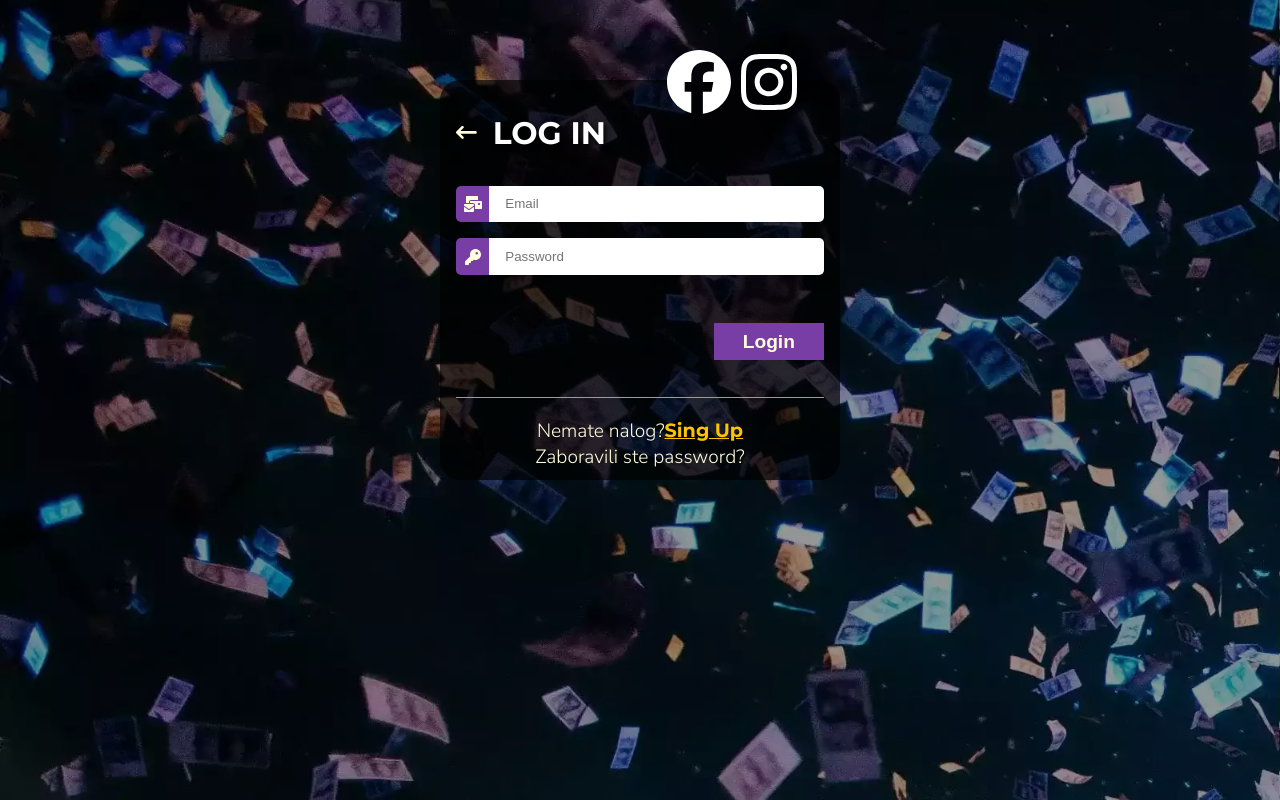
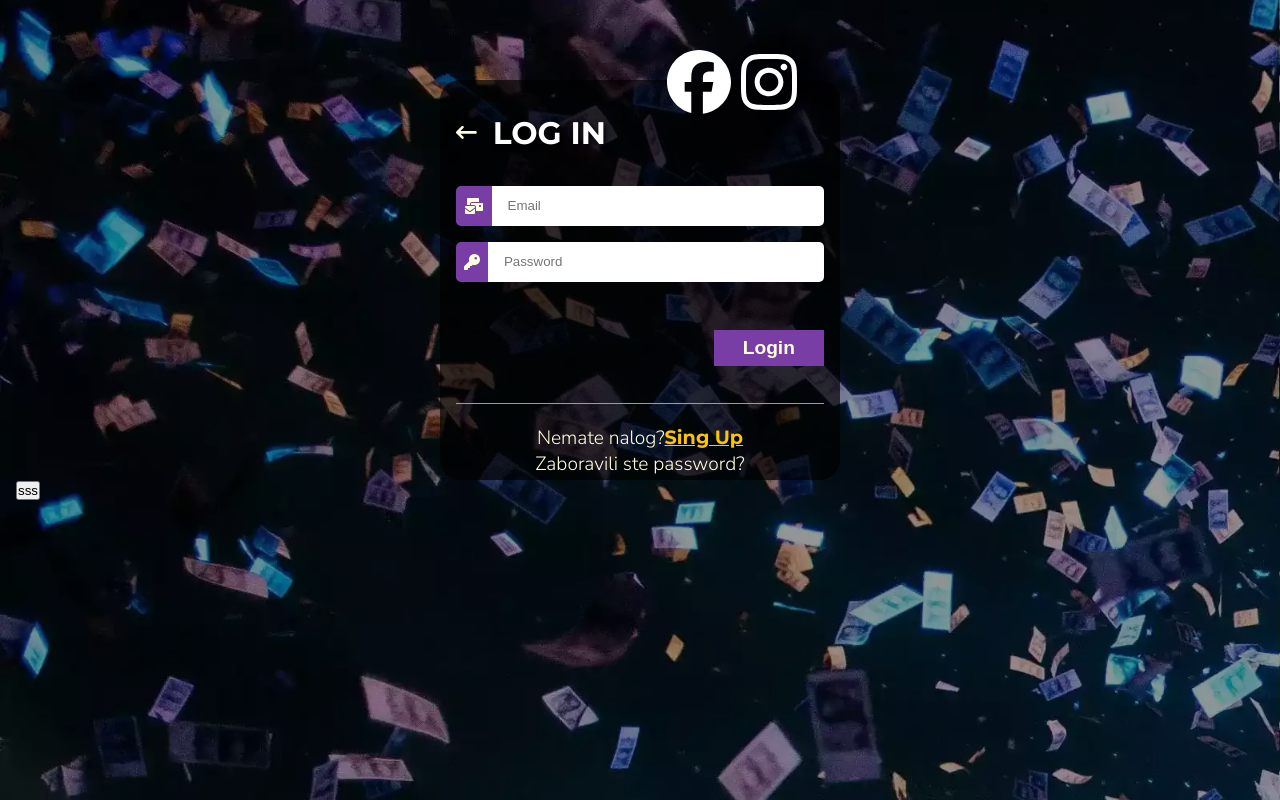
Before and after one commit to MarkoVasicDeveloper/AplikacijaZaTepihServise-User-Interface, a React (Create React App) app: page / in a window 1280 px wide. Built offline with nearby package versions, Linux system fonts and the light colour scheme.

Commit message:
Input component

```diff
--- a/package.json
+++ b/package.json
@@ -21,6 +21,7 @@
     "react-dom": "^18.1.0",
     "react-router-dom": "^6.3.0",
     "react-scripts": "5.0.1",
+    "sass": "^1.62.1",
     "typescript": "^4.7.3",
     "web-vitals": "^2.1.4"
   },
--- a/src/Component/LogInPage/Login.tsx
+++ b/src/Component/LogInPage/Login.tsx
@@ -16,10 +16,11 @@ import {
 } from "../../misc/Function/LogInPage/UserLogIn";
 
 import "./LogIn.css";
+import { Input } from "../layout/input/input";
+import { useInputText } from "../../hooks/useInputText";
 
 export default function Login() {
-  const [email, setEmail] = useState("");
-  const [password, setPassword] = useState("");
+  const { data, edit } = useInputText({});
   const [message, setMessage] = useState(false);
 
   const navigate = useNavigate();
@@ -32,8 +33,8 @@ export default function Login() {
     e.preventDefault();
 
     setMessage(false);
-    const userAuth = await userAuthorization(email, password);
-
+    const userAuth = await userAuthorization(data.email, data.password);
+    console.log(userAuth.data);
     if (!userAuth.data.token) return setMessage(true);
     saveToken("user", userAuth.data.token);
     saveRefreshToken("user", userAuth.data.refreshToken);
@@ -79,30 +80,9 @@ export default function Login() {
             </div>
           </div>
 
-          <div className="input-one">
-            <div>
-              <FontAwesomeIcon icon={faMailBulk} />
-            </div>
+          <Input icon={faMailBulk} onChangeInput={edit} name={"email"} placeholder="Email" id={"email"} required />
+          <Input icon={faKey} onChangeInput={edit} name={"password"} placeholder="Password" id={"password"} required />
 
-            <input
-              type="email"
-              placeholder="Email"
-              value={email}
-              onChange={(e) => setEmail(e.target.value)}
-            ></input>
-          </div>
-          <div className="input-two">
-            <div>
-              <FontAwesomeIcon icon={faKey} />
-            </div>
-
-            <input
-              type="password"
-              placeholder="Password"
-              value={password}
-              onChange={(e) => setPassword(e.target.value)}
-            ></input>
-          </div>
           <div className="submit-btn">
             <div
               className={message === false ? "hiddenMessage" : "showMessage"}
@@ -122,6 +102,7 @@ export default function Login() {
             <p>Zaboravili ste password?</p>
           </div>
         </div>
+        <button onClick={() => console.log(data)}>sss</button>
       </section>
     </div>
   );
--- /dev/null
+++ b/src/Component/layout/input/input.scss
@@ -0,0 +1,38 @@
+@import '../../../style/defaultStyle.scss';
+@import '../../../style/mixins.scss';
+
+.input-container {
+  margin-bottom: 1rem;
+  .input {
+    height: 40px;
+    margin-bottom: 0.2rem;
+    display: flex;
+
+    & > span {
+      flex-grow: 1;
+      height: 100%;
+      border-bottom-left-radius: 5px;
+      border-top-left-radius: 5px;
+      background-color: $primaryColor;
+      @include flex-center;
+      font-size: 1rem;
+      color: $fontColor;
+    }
+
+    & > input {
+      flex-grow: 9;
+      height: 100%;
+      border-bottom-right-radius: 5px;
+      border-top-right-radius: 5px;
+      padding-left: 1rem;
+      border: none;
+    }
+  }
+
+  & > .message > .invalid-input {
+    font-style: italic;
+    color: $danger;
+    font-size: .9rem;
+    font-weight: 600;
+  }
+}
--- /dev/null
+++ b/src/Component/layout/input/input.tsx
@@ -0,0 +1,57 @@
+import { useState } from 'react'
+import './input.scss'
+import { useFormValidation } from '../../../hooks/useFormValidation'
+import { FontAwesomeIcon } from '@fortawesome/react-fontawesome'
+import { type IconDefinition } from '@fortawesome/free-solid-svg-icons'
+
+interface InputParam {
+  onChangeInput: any
+  onEnter?: any
+  type?: string
+  name: any
+  id: string
+  required?: boolean
+  footnoteTitle?: string
+  placeholder?: string
+  icon: IconDefinition
+}
+
+export function Input ({ icon, onChangeInput, onEnter, type, name, id, required, footnoteTitle, placeholder }: InputParam): JSX.Element {
+  const [dirty, setDirty] = useState(false)
+
+  const { validation, message, invalid } = useFormValidation(onChangeInput, name, dirty, required);
+
+  function setOnEnter (event: React.KeyboardEvent<HTMLInputElement>): void {
+    if (event.key === 'Enter') {
+      (event.target as HTMLInputElement).value = ''
+      onChangeInput(name)
+      onEnter();
+    }
+  }
+
+  return (
+        <div className='input-container'>
+          <div className="input">
+            <span>
+              <FontAwesomeIcon icon={icon} />
+            </span>
+            <input
+                className={ invalid ? 'input-invalid' : 'default-input'}
+                name = { name }
+                type = { type ?? 'text'}
+                onChange={(event) => { validation(event) }}
+                onKeyUp={(event) => { setOnEnter(event) }}
+                id = { id }
+                onFocus = {() => { setDirty(true) }}
+                onBlur = {(event) => { validation(event) }}
+                value = { type === 'radio' ? id : undefined }
+                title = { footnoteTitle }
+                placeholder = { placeholder }
+            />
+          </div>
+          <div className='message'>
+            <span className='invalid-input'>{message}</span>
+          </div>
+        </div>
+  )
+}
--- /dev/null
+++ b/src/hooks/useFormValidation.ts
@@ -0,0 +1,26 @@
+import { useState } from "react";
+import { formValidation } from "../misc/formValidation";
+
+export function useFormValidation (onChange: any, field: string, dirty: boolean, required?: boolean, value?: string):
+{ validation: (event: React.ChangeEvent<HTMLTextAreaElement | HTMLInputElement | HTMLSelectElement>) => void, invalid: boolean, message: string } {
+  const [invalid, setInvalid] = useState(false);
+  const [message, setMessage] = useState('');
+
+  function validation (
+    event: React.ChangeEvent<HTMLTextAreaElement | HTMLInputElement | HTMLSelectElement>): void {
+    const result = formValidation(event.target.value, field, dirty, required);
+    if (!result.valid) {
+      setInvalid(true)
+      setMessage(result.value)
+      if (field === 'checkbox') { onChange({ value, checked: false }); return }
+      onChange(event)
+      return
+    };
+
+    setInvalid(false)
+    setMessage('')
+    if (field === 'checkbox') { onChange({ value, checked: true }); return }
+    onChange(event)
+  }
+  return { validation, message, invalid }
+}
--- /dev/null
+++ b/src/hooks/useInputText.ts
@@ -0,0 +1,19 @@
+import { useState } from 'react'
+
+export function useInputText (initialValue: Record<string, any>): {
+  data: Record<string, any>
+  edit: (event: React.ChangeEvent<HTMLInputElement> | any) => void
+} {
+  const [data, setData] = useState(initialValue)
+
+  const edit = (event: React.ChangeEvent<HTMLInputElement> | string): void => {
+    if (typeof event === 'string') {
+      setData({ ...data, [event]: '' });
+      return;
+    };
+
+    setData({ ...data, [event.target.name]: event.target.value })
+  };
+
+  return { data, edit };
+}
--- /dev/null
+++ b/src/misc/formValidation.ts
@@ -0,0 +1,40 @@
+export function formValidation (value: string, field: string, dirty: boolean, required?: boolean): ValidationResponse {
+  if (value.length === 0 && (required ?? false) && dirty) return new ValidationResponse(false, 'Ovo polje je obavezno!')
+
+  if (field === 'username' && (required ?? false)) {
+    if (value.length < 3) return new ValidationResponse(false, 'Korisnicko ime mora imati barem tri karaktera!')
+
+    if (value.length > 50) return new ValidationResponse(false, 'Korisnicko ime ne moze biti duze od 50 karaktera!')
+  }
+
+  if (field === 'password' && (required ?? false)) {
+    if (value.length < 6) return new ValidationResponse(false, 'Lozinka mora imati barem sest karaktera!')
+  }
+
+  if (field === 'email' && (required ?? false)) {
+    if (!/^\w+([.-]?\w+)*@\w+([.-]?\w+)*(\.\w{2,3})+$/.test(value)) { return new ValidationResponse(false, 'Imejl nije validan!') }
+  }
+
+  if (field === 'textarea' && (required ?? false) && value.length < 50) {
+    return new ValidationResponse(false, 'Ovo polje mora imati barem 50 karaktera!')
+  }
+
+  if (field === 'select' && (required ?? false)) {
+    if (value.length === 0) return new ValidationResponse(false, 'Ovo polje je obavezno!')
+  }
+
+  if (field === 'checkbox' && (required ?? false)) {
+    if (value === 'false') return new ValidationResponse(false, 'Ovo polje je obavezno!');
+  }
+
+  return { valid: true, value }
+}
+
+class ValidationResponse {
+  valid: boolean
+  value: string
+  constructor (valid: boolean, value: string) {
+    this.valid = valid
+    this.value = value
+  }
+}
--- /dev/null
+++ b/src/style/defaultStyle.scss
@@ -0,0 +1,6 @@
+$primaryColor: #793ea5;
+$secondaryColor: #fec400;
+
+$fontColor: #ffffdd;
+
+$danger: rgb(223,69,84);
--- /dev/null
+++ b/src/style/mixins.scss
@@ -0,0 +1,5 @@
+@mixin flex-center {
+  display: flex;
+  justify-content: center;
+  align-items: center;
+}
```
Also changed, not shown: 1 other file (tests, documents, lock files or other folders).
